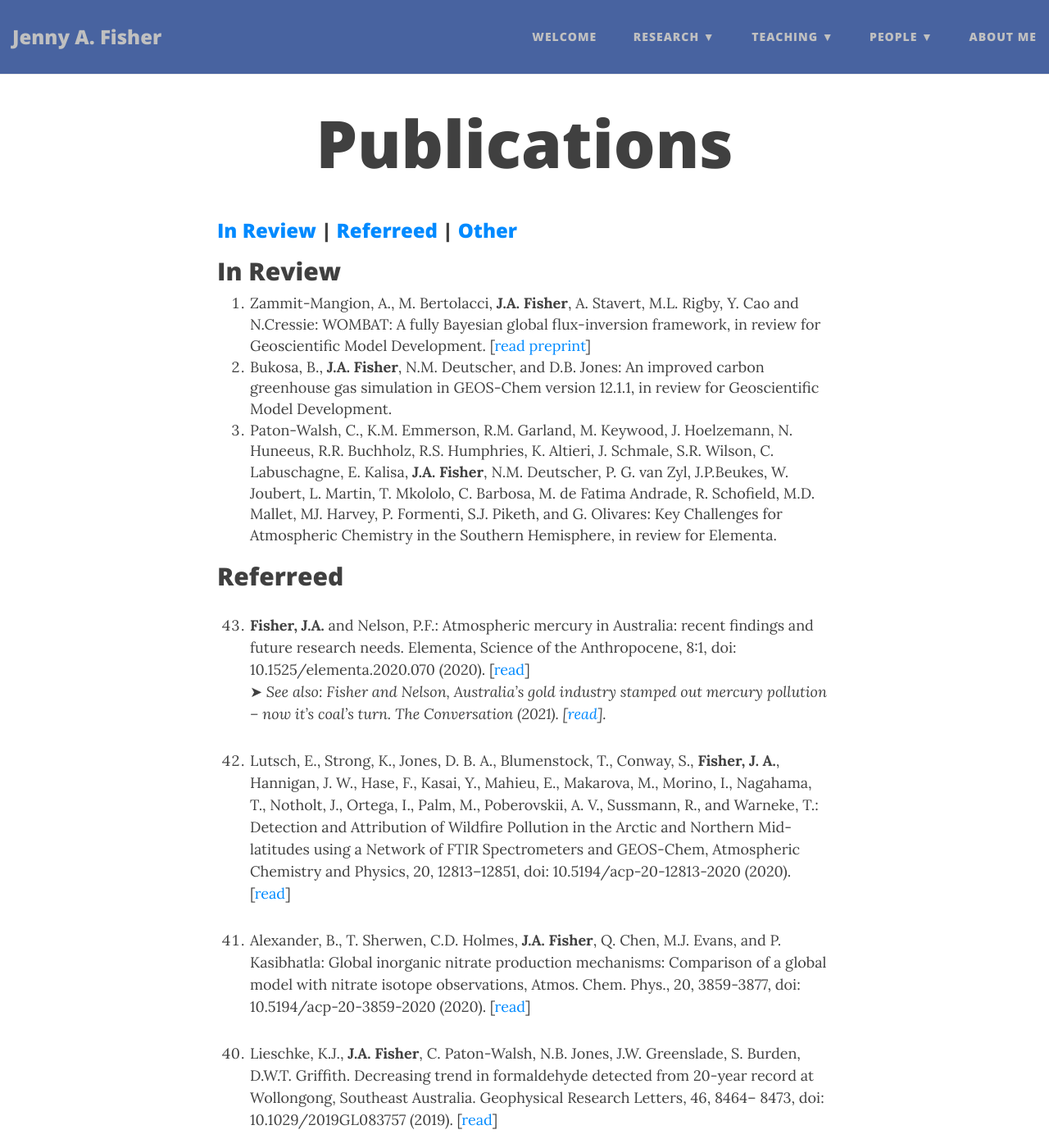
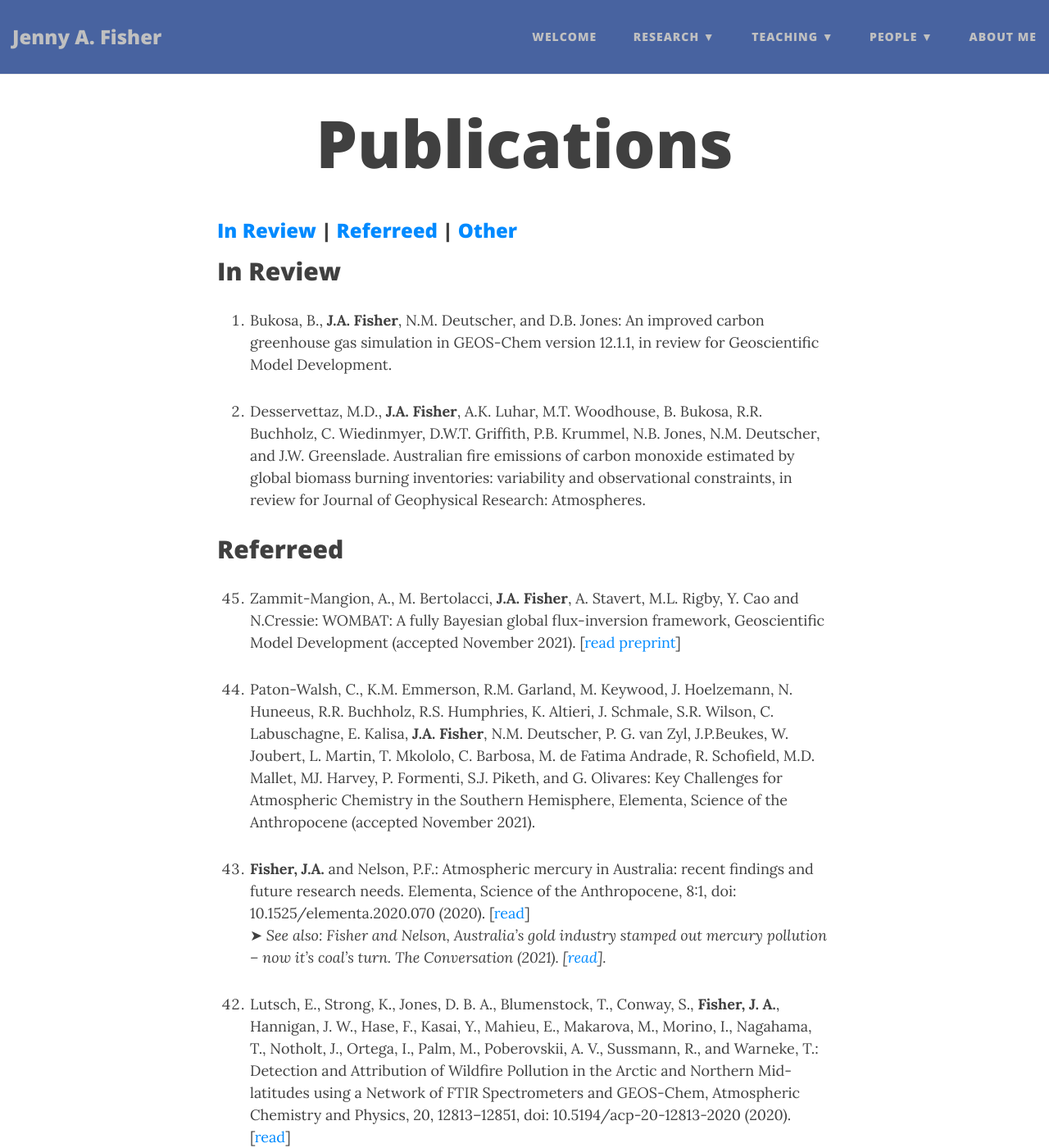
Before and after one commit to jennyfisher/jennyfisher.github.io, a Jekyll site: the page built from publications.md, in a window 1280 px wide and 1400 px high. Shown: the whole window at 82% size. Built offline with Jekyll 4.4.1, drawn with Linux system fonts in a browser that asks for light colours; nearby versions of some CDN libraries.

Commit message:
Update publications.md

```diff
--- a/publications.md
+++ b/publications.md
@@ -7,11 +7,17 @@ title: Publications
 
 ## In Review
 
-1.	Zammit-Mangion, A., M. Bertolacci, **J.A. Fisher**, A. Stavert, M.L. Rigby, Y. Cao and N.Cressie: WOMBAT: A fully Bayesian global flux-inversion framework, in review for Geoscientific Model Development. [[read preprint](https://arxiv.org/pdf/2102.04004.pdf)]
-2.	Bukosa, B., **J.A. Fisher**, N.M. Deutscher, and D.B. Jones: An improved carbon greenhouse gas simulation in GEOS-Chem version 12.1.1, in review for Geoscientific Model Development.
-3.	Paton-Walsh, C., K.M. Emmerson, R.M. Garland, M. Keywood, J. Hoelzemann, N. Huneeus, R.R. Buchholz, R.S. Humphries, K. Altieri, J. Schmale, S.R. Wilson, C. Labuschagne, E. Kalisa, **J.A. Fisher**, N.M. Deutscher, P. G. van Zyl, J.P.Beukes, W. Joubert, L. Martin, T. Mkololo, C. Barbosa, M. de Fatima Andrade, R. Schofield, M.D. Mallet, MJ. Harvey, P. Formenti, S.J. Piketh, and G. Olivares: Key Challenges for Atmospheric Chemistry in the Southern Hemisphere, in review for Elementa.
+
+1.	Bukosa, B., **J.A. Fisher**, N.M. Deutscher, and D.B. Jones: An improved carbon greenhouse gas simulation in GEOS-Chem version 12.1.1, in review for Geoscientific Model Development.
+
+2. Desservettaz, M.D., **J.A. Fisher**, A.K. Luhar, M.T. Woodhouse, B. Bukosa, R.R. Buchholz, C. Wiedinmyer, D.W.T. Griffith, P.B. Krummel, N.B. Jones, N.M. Deutscher, and  J.W. Greenslade. Australian fire emissions of carbon monoxide estimated by global biomass burning inventories: variability and observational constraints, in review for Journal of Geophysical Research: Atmospheres.
+
 
 ## Referreed
+
+1.	Zammit-Mangion, A., M. Bertolacci, **J.A. Fisher**, A. Stavert, M.L. Rigby, Y. Cao and N.Cressie: WOMBAT: A fully Bayesian global flux-inversion framework, Geoscientific Model Development (accepted November 2021). [[read preprint](https://arxiv.org/pdf/2102.04004.pdf)]
+
+3.	Paton-Walsh, C., K.M. Emmerson, R.M. Garland, M. Keywood, J. Hoelzemann, N. Huneeus, R.R. Buchholz, R.S. Humphries, K. Altieri, J. Schmale, S.R. Wilson, C. Labuschagne, E. Kalisa, **J.A. Fisher**, N.M. Deutscher, P. G. van Zyl, J.P.Beukes, W. Joubert, L. Martin, T. Mkololo, C. Barbosa, M. de Fatima Andrade, R. Schofield, M.D. Mallet, MJ. Harvey, P. Formenti, S.J. Piketh, and G. Olivares: Key Challenges for Atmospheric Chemistry in the Southern Hemisphere,  Elementa, Science of the Anthropocene (accepted November 2021).
 
 1. **Fisher, J.A.** and Nelson, P.F.: Atmospheric mercury in Australia: recent findings and future research needs. Elementa, Science of the Anthropocene, 8:1, doi: 10.1525/elementa.2020.070 (2020). [[read](https://doi.org/10.1525/elementa.2020.070)]<br>
 ➤ *See also: Fisher and Nelson, Australia’s gold industry stamped out mercury pollution – now it’s coal’s turn. The Conversation (2021). [[read](https://doi.org/10.1038/466925a)].*
```
